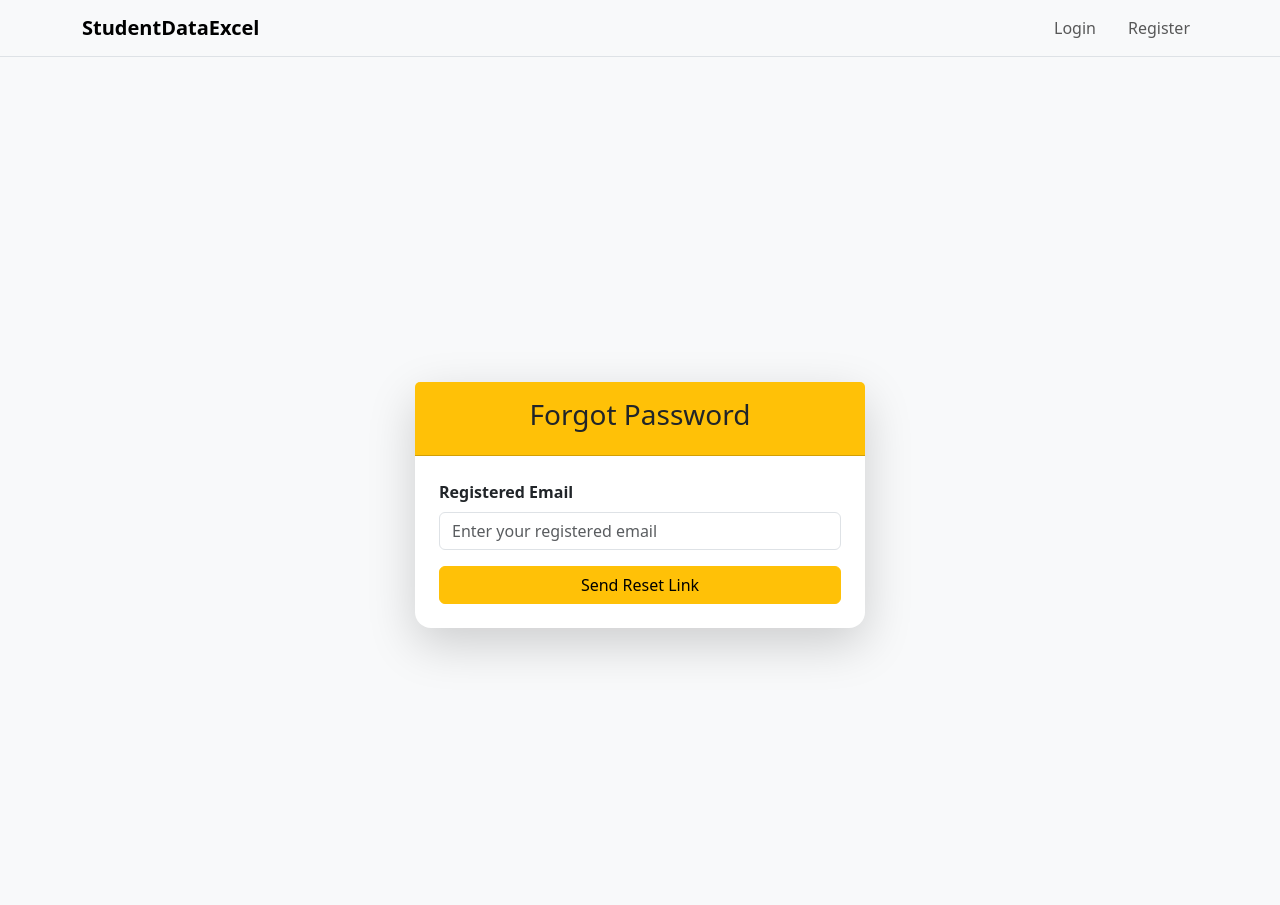
After one commit to Dhanush01-31/Excel_task, a Django app: page /password-reset/ in a window 1280 px wide. The commit adds this page. Run offline with Django 5.2, Linux system fonts and the light colour scheme.

Commit message:
initialized the forget password and upload model in database solved

```diff
--- a/Studentproject/settings.py
+++ b/Studentproject/settings.py
@@ -131,3 +131,5 @@ LOGIN_URL = "login"
 LOGIN_REDIRECT_URL = "dashboard"
 
 LOGOUT_REDIRECT_URL = "login"
+
+EMAIL_BACKEND = "django.core.mail.backends.console.EmailBackend"
--- a/Studentproject/urls.py
+++ b/Studentproject/urls.py
@@ -18,10 +18,42 @@ from django.contrib import admin
 from django.urls import path,include
 from django.conf import settings
 from django.conf.urls.static import static
+from django.contrib.auth import views as auth_views
 
 urlpatterns = [
     path('admin/', admin.site.urls),
     path("", include("StudentExcelApp.urls")),
+    path(
+        "password-reset/",
+        auth_views.PasswordResetView.as_view(
+            template_name="forgot_password.html"
+        ),
+        name="password_reset",
+    ),
+
+    path(
+        "password-reset/done/",
+        auth_views.PasswordResetDoneView.as_view(
+            template_name="password_reset_done.html"
+        ),
+        name="password_reset_done",
+    ),
+
+    path(
+        "reset/<uidb64>/<token>/",
+        auth_views.PasswordResetConfirmView.as_view(
+            template_name="password_reset_confirm.html"
+        ),
+        name="password_reset_confirm",
+    ),
+
+    path(
+        "reset/done/",
+        auth_views.PasswordResetCompleteView.as_view(
+            template_name="password_reset_complete.html"
+        ),
+        name="password_reset_complete",
+    ),
 ]
 
 if settings.DEBUG:
--- /dev/null
+++ b/templates/forgot_password.html
@@ -0,0 +1,56 @@
+{% extends 'base.html' %}
+
+{% block title %}
+Forgot Password
+{% endblock %}
+
+{% block content %}
+
+<div class="container-fluid vh-100 d-flex justify-content-center align-items-center bg-light">
+
+    <div class="card shadow-lg border-0 rounded-4" style="width:450px;">
+
+        <div class="card-header bg-warning text-dark text-center py-3">
+
+            <h3>Forgot Password</h3>
+
+        </div>
+
+        <div class="card-body p-4">
+
+            <form method="POST">
+
+                {% csrf_token %}
+
+                <div class="mb-3">
+
+                    <label class="form-label fw-bold">
+
+                        Registered Email
+
+                    </label>
+
+                    <input
+                        type="email"
+                        name="email"
+                        class="form-control"
+                        placeholder="Enter your registered email"
+                        required>
+
+                </div>
+
+                <button class="btn btn-warning w-100">
+
+                    Send Reset Link
+
+                </button>
+
+            </form>
+
+        </div>
+
+    </div>
+
+</div>
+
+{% endblock %}
```
Also changed, not shown: StudentExcelApp/views.py (+52 -10 lines), templates/login.html (+4 -4 lines), templates/password_reset_complete.html (added, +31 -0 lines), templates/password_reset_confirm.html (added, +41 -0 lines), templates/password_reset_done.html (added, +25 -0 lines), templates/register.html (+10 -0 lines), StudentExcelApp/migrations/0001_initial.py, StudentExcelApp/migrations/0002_rename_student_id_student_studentid_and_more.py (deleted), StudentExcelApp/migrations/0003_alter_student_studentid_uploadfile_student_upload.py (deleted).
